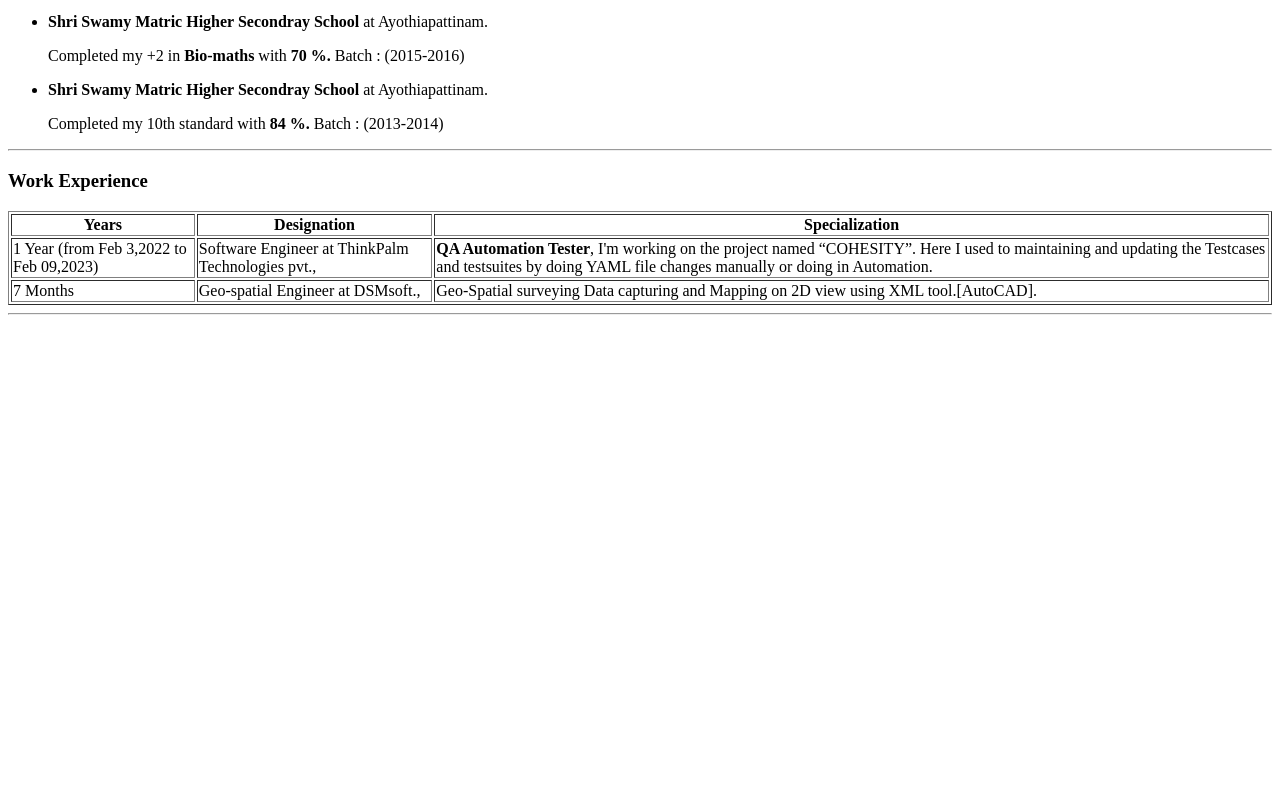
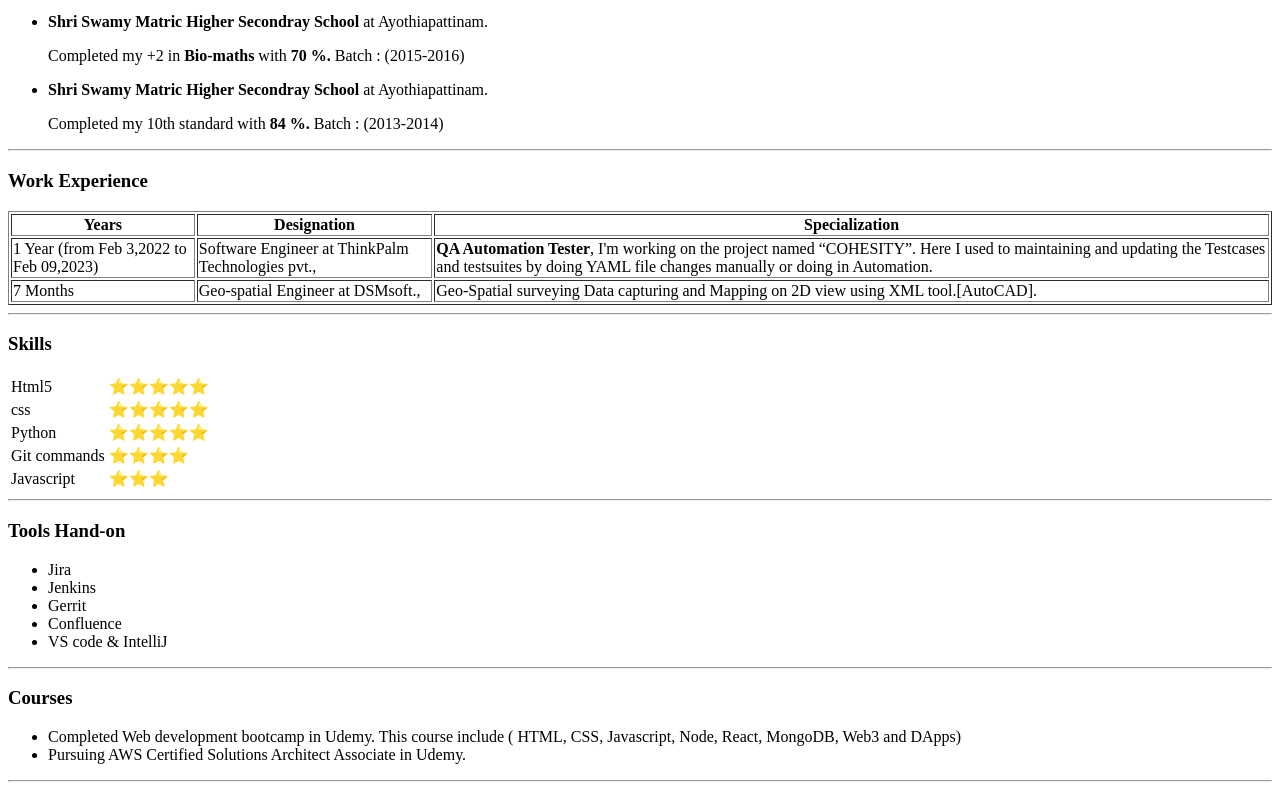
Before and after one commit to Luciferblaze/Hariresume, a plain HTML site: page index.html in a window 1280 px wide. Shown: the part 510-1300 px from the top of the page. Before the commit the page ends 833 px from the top, so only its background shows below. Drawn offline with Linux system fonts and the light colour scheme.

Commit message:
Added skills and courses

```diff
--- a/index.html
+++ b/index.html
@@ -61,5 +61,47 @@
         </tbody>
     </table>
     <hr>
+    <h3>Skills</h3>
+    <table>
+        <tr>
+            <td>Html5</td>
+            <td>⭐⭐⭐⭐⭐</td>
+        </tr>
+        <tr>
+            <td>css</td>
+            <td>⭐⭐⭐⭐⭐</td>
+        </tr>
+        <tr>
+            <td>Python</td>
+            <td>⭐⭐⭐⭐⭐</td>
+        </tr>
+        <tr>
+            <td>Git commands</td>
+            <td>⭐⭐⭐⭐</td>
+        </tr>
+        <tr>
+            <td>Javascript</td>
+            <td>⭐⭐⭐</td>
+        </tr>
+    </table>
+    <hr>
+    <h3>Tools Hand-on</h3>
+    <ul>
+        <li>Jira</li>
+        <li>Jenkins</li>
+        <li>Gerrit</li>
+        <li>Confluence</li>
+        <li>VS code & IntelliJ</li>
+    </ul>
+    <hr>
+    <h3>Courses</h3>
+    <ul>
+        <li>Completed Web development bootcamp in Udemy.
+            This course include ( HTML, CSS, Javascript, Node, React, MongoDB,
+            Web3 and DApps)
+        </li>
+        <li>Pursuing AWS Certified Solutions Architect Associate in Udemy. </li>
+    </ul>
+    <hr>
 </body>
 </html>
```
